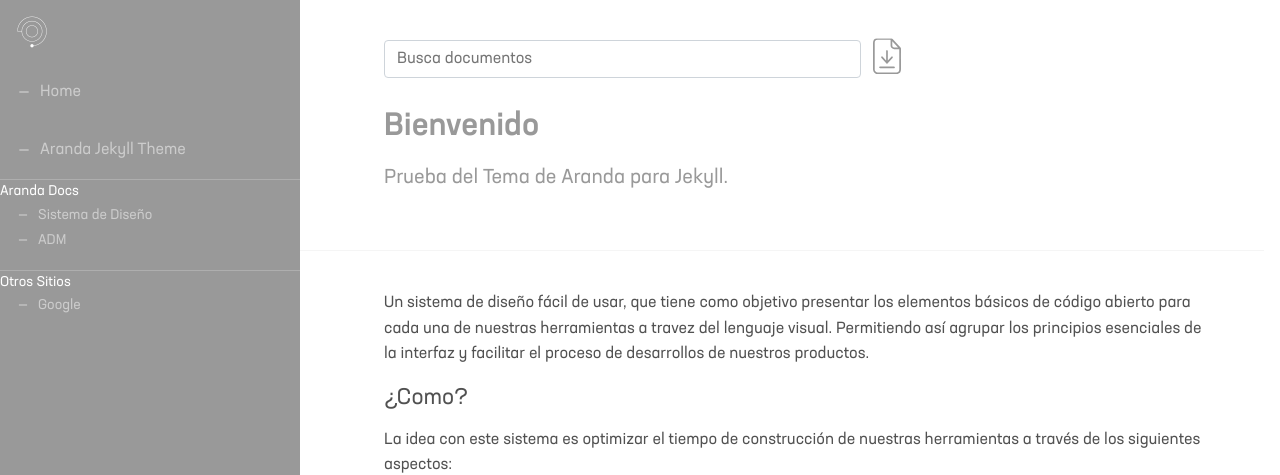
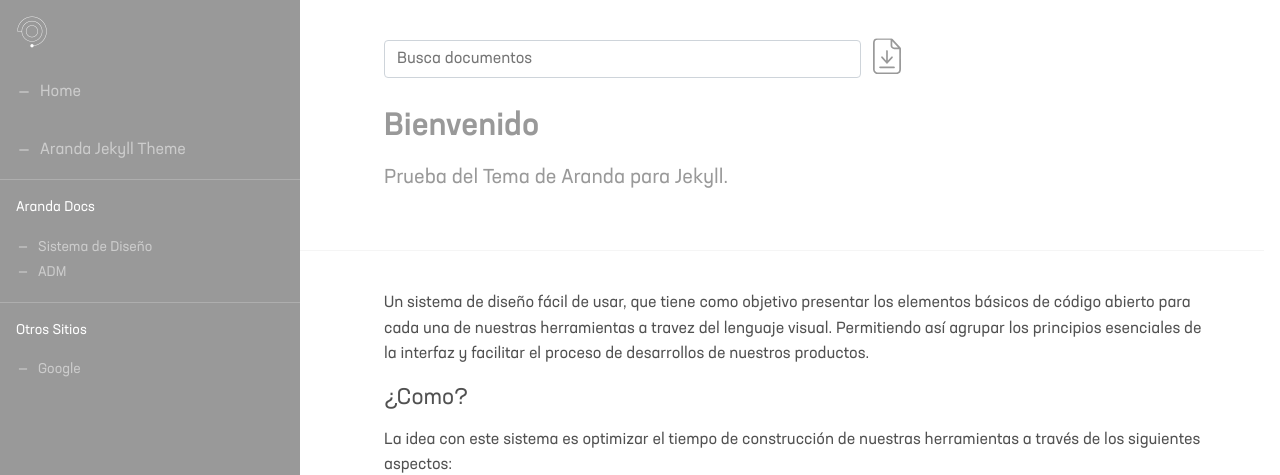
Before and after one commit to aranda-docs/aranda-jekyll-theme, a Jekyll site: the page built from test/index.md, in a window 1280 px wide. Shown: the top 475 px of the page. Built offline with Jekyll 4.4.1, drawn with Linux system fonts in a browser that asks for light colours.

Commit message:
Update _sidebar.scss

```diff
--- a/_sass/components/_sidebar.scss
+++ b/_sass/components/_sidebar.scss
@@ -107,14 +107,12 @@
     border-top: 1px solid transparentize($white, 0.8);
     padding-bottom: $margin;
     font-size: $typo_hummingbird;   // @@CHANGE
-    display: flex;
-    flex-wrap: wrap;
-    flex-direction: column;
+
 
     .group_title {
       font-weight: 400;
+      padding: $margin;
       margin-bottom: 0;
-      display: flex;
     }
     li {
       border-top: none;
```
